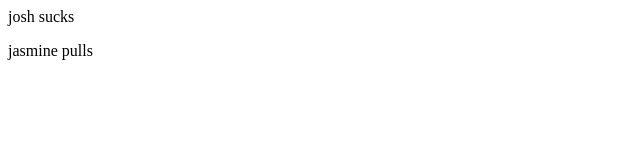
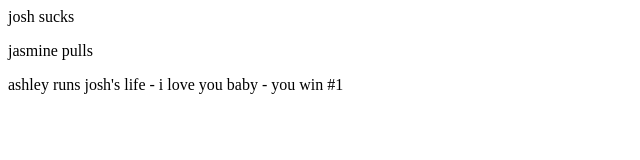
Before and after one commit to joshagilend/superaffectiveai, a plain HTML site: page index.html in a window 1280 px wide. Shown: the whole page, without its empty margins (0-640 px from the left). Drawn offline with Linux system fonts and the light colour scheme.

Commit message:
ashley wins #1 mar 28

```diff
--- a/index.html
+++ b/index.html
@@ -1,4 +1,5 @@
 <html>
     <p>josh sucks</p>
     <p>jasmine pulls</p>
+    <p>ashley runs josh's life - i love you baby - you win #1</p>
 </html>
```
